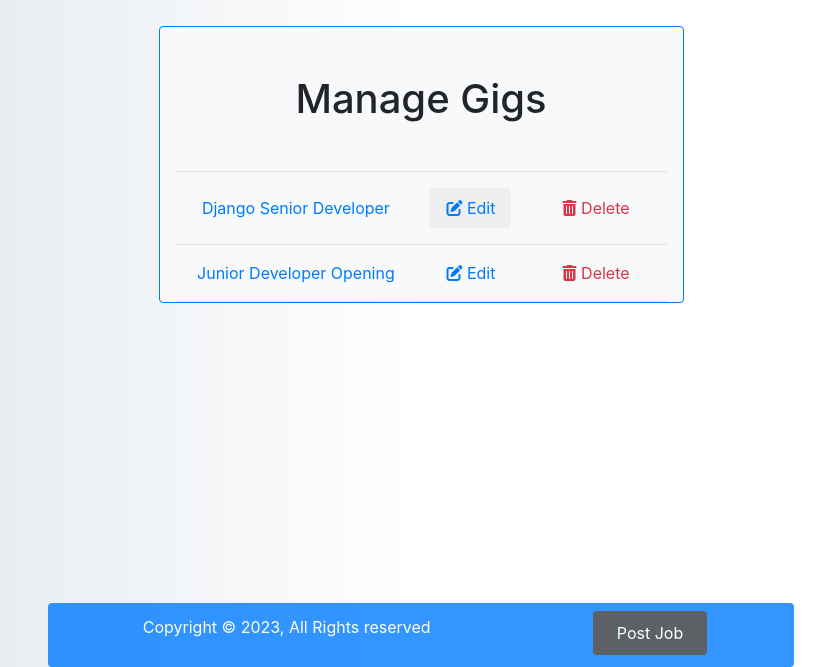
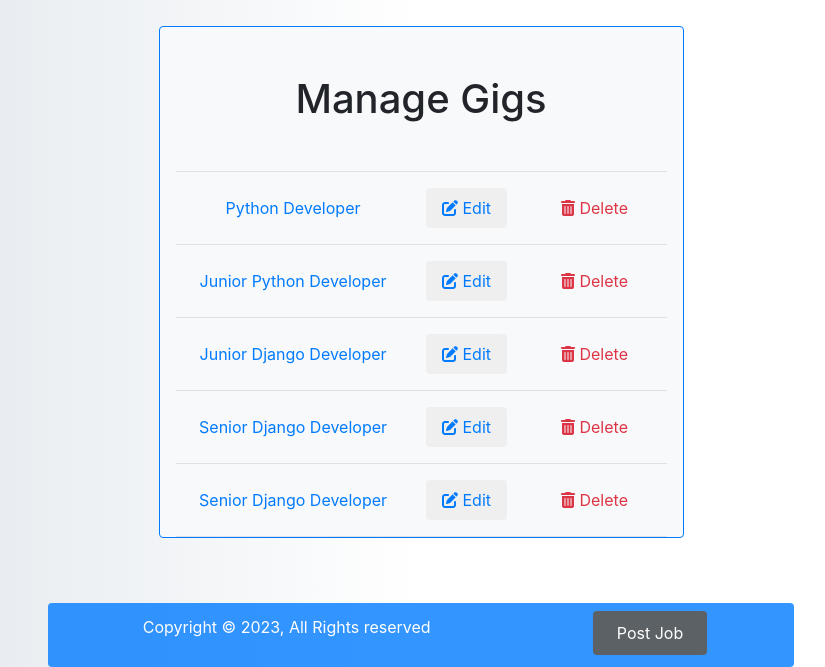
Before and after one commit to DJIEUGA/Devgigs, a Django app: page /manage in a window 1280 px wide. Shown: the part 133-800 px from the top of the page, without its empty margins (219-1044 px from the left). Run offline with Django 4.2, Linux system fonts and the light colour scheme; a user stored in the database is signed in; data comes from the database, SQL or seed files in the repository; both versions use the stored data as it was after the commit; some libraries are stand-ins or nearby versions.

Commit message:
view single listing, edit single listing from the client

```diff
--- a/devgigs/static/devgigs/js/editListing.js
+++ b/devgigs/static/devgigs/js/editListing.js
@@ -5,51 +5,63 @@ document.addEventListener('DOMContentLoaded', () => {
 
 
 function edit_modal() {
+    const list = document.querySelectorAll('.edit-btn')
+    list.forEach(element => {
 
-    document.querySelector('#edit-btn').onclick = () => {
+    });
 
-        // form attribute
-        document.querySelector('#form-modal')
+    document.querySelectorAll('.edit-btn').forEach(listing => {
+        listing.onclick = () => {
+
+            // Populate each form fields with current information of the listing
+            document.querySelectorAll('.listing-id').forEach((item, number) => {
+                if (number + 1 === Number(item.innerHTML)) {
+                    fetch(`/listing/${item.innerHTML}`)
+                        .then(response => response.json())
+                        .then(data => {
+                            console.log(data)
+                            document.querySelector('#input-company').value = data.listing.company
+                            document.querySelector('#input-title').value = data.listing.title
+                            document.querySelector('#input-tags').value = data.listing.tags
+                            document.querySelector('#input-description').value = data.listing.description
+                            document.querySelector('#input-website').value = data.listing.website
+                            document.querySelector('#input-logo').file = data.listing.logo
+                            document.querySelector('#input-email').value = data.listing.email
+                            document.querySelector('#input-location').value = data.listing.location
+
+                            // Update the form's method, action and enctype attributes
+                            document.querySelector('#form-modal').setAttribute('method', 'post')
+                            document.querySelector('#form-modal').setAttribute('action', `/edit/${item.innerHTML}`)
+                            document.querySelector('#form-modal').setAttribute('enctype', 'multipart/form-data')
+
+                            console.log(document.querySelector('#form-modal').getAttribute('action'))
+                        })
+                }
+
+            })
+
+            // Set the text of the form heading, subheading and submit btn of the edit form
             document.querySelector('#modal-heading').innerHTML = 'Edit Gig'
             document.querySelector('#modal-subheading').innerHTML = 'Edit: Job Title'
             document.querySelector('#form-save-btn').innerHTML = 'Save'
 
+            // Set the attribute of the edit form
+            listing.setAttribute('disabled', 'true')
             document.querySelector('#create-btn').setAttribute('disabled', 'true')
-        document.querySelector('#edit-btn').setAttribute('disabled', 'true')
             document.querySelector('.create-modal').style.display = 'block'
             document.querySelector('.modal-backdrop').style.display = 'block'
-        // get_listing(4)
         }
+    });
 
     // close modal
     document.querySelector('.close').onclick = (e) => {
         document.querySelector('#create-btn').removeAttribute('disabled')
-        document.querySelector('#edit-btn').removeAttribute('disabled')
+        document.querySelectorAll('.edit-btn').forEach(listing => {
+            listing.removeAttribute('disabled')
+        })
 
         document.querySelector('.create-modal').style.display = 'none'
         document.querySelector('.modal-backdrop').style.display = 'none'
     }
 
-    const modal = document.querySelector('#modal-container')
-    window.onclick = function (ev = new Event().target) {
-        if (ev == modal) {
-                document.querySelector('#create-btn').removeAttribute('disabled')
-                document.querySelector('#edit-btn').removeAttribute('disabled')
-
-                document.querySelector('.create-modal').style.display = 'none'
-                document.querySelector('.modal-backdrop').style.display = 'none'
 }
-        else {
-            console.log("Clicking outside of modal will not close it!")
-        }
-    }
-
-}
-
-function get_listing(listingId) {
-    fetch(`/listing/${listingId}`)
-        .then(response => response.json())
-        .then(data => {
-            console.log({ "data": data })
-        })
-}
--- a/devgigs/templates/devgigs/layout.html
+++ b/devgigs/templates/devgigs/layout.html
@@ -36,53 +36,53 @@
                     {% csrf_token %}
                         <div class="mb-3">
                             <label for="company" class="inline-block mb-2">Company Name</label>
-                            <input type="text" class="border rounded p-2 col-sm-6 col-md-12 mx-1" name="company" />
+                            <input id='input-company' type="text" class="border rounded p-2 col-sm-6 col-md-12 mx-1 text-secondary" name="company" />
                         </div>
 
                         <div class="mb-3">
                             <label for="title" class="inline-sm-block mb-2">Job Title</label>
-                            <input type="text" class="border rounded p-2 col-md-6 col-md-12 mx-1" name="title"
-                                placeholder="Example: Senior Laravel Developer" />
+                            <input id='input-title' type="text" class="border rounded p-2 col-md-6 col-md-12 mx-1 text-secondary" name="title"
+                                placeholder="Example: Senior Python Developer" />
                         </div>
 
                         <div class="mb-3">
                             <label for="location" class="inline-block mb-2">Job Location</label>
-                            <input type="text" class="border rounded p-2 col-sm-6 col-md-12 mx-1" name="location"
+                            <input id='input-location' type="text" class="border rounded p-2 col-sm-6 col-md-12 mx-1 text-secondary" name="location"
                                 placeholder="Example: Remote, Boston MA, etc" />
                         </div>
 
                         <div class="mb-3">
                             <label for="email" class="inline-block mb-2">Contact Email</label>
-                            <input type="text" class="border rounded p-2 col-sm-6 col-md-12 mx-1" name="email" />
+                            <input id='input-email' type="text" class="border rounded p-2 col-sm-6 col-md-12 mx-1 text-secondary" name="email" />
                         </div>
 
                         <div class="mb-3">
                             <label for="website" class="inline-block mb-2">
                                 Website/Application URL
                             </label>
-                            <input type="text" class="border rounded p-2 col-sm-6 col-md-12 mx-1" name="website" />
+                            <input id='input-website' type="text" class="border rounded p-2 col-sm-6 col-md-12 mx-1 text-secondary" name="website" />
                         </div>
 
                         <div class="mb-3">
                             <label for="tags" class="inline-block mb-2">
                                 Tags (Comma Separated)
                             </label>
-                            <input type="text" class="border rounded p-2 col-sm-6 col-md-12 mx-1" name="tags"
-                                placeholder="Example: Laravel, Backend, Postgres, etc" />
+                            <input id='input-tags' type="text" class="border rounded p-2 col-sm-6 col-md-12 mx-1 text-secondary" name="tags"
+                                placeholder="Example: Django, Backend, Postgres, etc" />
                         </div>
 
                         <div class="mb-3">
                             <label for="logo" class="inline-block mb-2">
                                 Company Logo
                             </label>
-                            <input type="file" class="border rounded p-2 col-sm-6 mx-1" name="logo" />
+                            <input id='input-logo' type="file" class="border rounded p-2 col-sm-6 mx-1 text-secondary" name="logo" />
                         </div>
 
                         <div class="mb-3">
                             <label for="description" class="d-block mb-2">
                                 Job Description
                             </label>
-                            <textarea class="border rounded p-2 col-sm-6 col-md-12 mx-1" name="description" rows="10"
+                            <textarea id='input-description' class="border rounded p-2 col-sm-6 col-md-12 mx-1 text-secondary" name="description" rows="10"
                                 placeholder="Include tasks, requirements, salary, etc"></textarea>
                         </div>
 
--- a/devgigs/templates/devgigs/manage.html
+++ b/devgigs/templates/devgigs/manage.html
@@ -17,8 +17,8 @@ DevGis | Manage Listings
             <input style="margin-left: 30px;" id="search" type="text" name="search"
                 class="py-1 col-md-8  outline-0 border border-0 px-2 rounded z-0" placeholder="Search Gigs..." />
             <div style="right: -1px; top: -1px;" class="position-absolute  search-btn">
-            <button style="border-top-left-radius: 50%!important; border-bottom-left-radius: 0!important;" type="submit"
-                class="py-2 border border-white  text-white rounded-pill bg-primary ">
+                <button style="border-top-left-radius: 50%!important; border-bottom-left-radius: 0!important;"
+                    type="submit" class="py-2 border border-white  text-white rounded-pill bg-primary ">
                     Search
                 </button>
             </div>
@@ -33,16 +33,17 @@ DevGis | Manage Listings
                 </h1>
             </header>
             <table class="col-md-12 table-auto rounded-sm">
-            <tbody>
+                <tbody class="text-start">
+                    {% for listing in listings %}
                     <tr class="border-top border-bottom">
+                        <span class="listing-id" hidden>{{listing.id}}</span>
                         <td class="px-2 py-2">
-                        <a href="show.html">
-                            Django Senior Developer
+                            <a href="{% url 'show' listing.id %}" class="text-capitalize text-start">
+                                {{listing.title}}
                             </a>
                         </td>
                         <td class="px-2 py-3 border-top border-bottom">
-                        <button id="edit-btn"
-                            class="text-primary border-0 rounded px-3 py-2"><i
+                            <button class="text-primary border-0 rounded px-3 py-2 edit-btn"><i
                                     class="fa-solid fa-pen-to-square"></i>
                                 Edit</button>
                         </td>
@@ -55,27 +56,7 @@ DevGis | Manage Listings
                             </form>
                         </td>
                     </tr>
-
-                <tr class="border-top border-bottom">
-                    <td class="px-2 py-3 ">
-                        <a href="show.html">
-                            Junior Developer Opening
-                        </a>
-                    </td>
-                    <td class="px-2">
-                        <a href="edit.html" class="text-primary px-1 py-2 rounded"><i
-                                class="fa-solid fa-pen-to-square"></i>
-                            Edit</a>
-                    </td>
-                    <td class="px-2">
-                        <form action="">
-                            <button class="text-danger btn">
-                                <i class="fa-solid fa-trash-can"></i>
-                                Delete
-                            </button>
-                        </form>
-                    </td>
-                </tr>
+                    {% endfor %}
                 </tbody>
             </table>
         </div>
--- a/devgigs/urls.py
+++ b/devgigs/urls.py
@@ -6,7 +6,7 @@ urlpatterns = [
     path("login", views.login_view, name="login"),
     path("logout", views.logout_view, name="logout"),
     path("register", views.register, name="register"),
-    path("show/<int:listing>", views.show_listing, name="show"),
+    path("show/<int:listing_id>", views.show_listing, name="show"),
     path("manage", views.manage_view, name="manage"),
     path("create", views.create_listing, name="create"),
     path("edit/<int:listing_id>", views.edit_listing, name="edit"),
--- a/devgigs/views.py
+++ b/devgigs/views.py
@@ -13,7 +13,6 @@ def index(request):
     listings = Listing.objects.all().order_by("-id")
     for listing in listings:
         listing.tags = listing.tags.split(',')
-        print(listing.tags)
     return render(request, "devgigs/index.html", {
         "listings": listings
     })
@@ -22,6 +21,7 @@ def index(request):
 def show_listing(request, listing_id):
     try:
         listing = Listing.objects.get(pk=listing_id)
+        listing.tags = listing.tags.split(',')
     except Listing.DoesNotExist:
         pass
 
@@ -32,12 +32,14 @@ def show_listing(request, listing_id):
 
 def get_listing(request, listing):
     """Get a single listing from the database"""
-    try:
-        listing = Listing.objects.get(pk=listing)
-    except Listing.DoesNotExist:
-        return JsonResponse({"message": "Listing does not exist!"}, status=404)
+    if request.method == "GET":
+        try:
+            listing = Listing.objects.get(pk=listing)
+            listing.tags = listing.tags.split(',')
+        except Listing.DoesNotExist:
+            return JsonResponse({"message": "Listing does not exist!"}, status=404)
 
-    return JsonResponse({"listing": listing}, safe=False)
+    return JsonResponse({"listing": listing.serialize()}, safe=False)
 
 
 def create_listing(request):
@@ -78,10 +80,7 @@ def edit_listing(request, listing_id):
             listing.description = request.POST.get("description")
 
             listing.save()
-            return render(request, "devgigs/show.html", {
-                "message": "Listing updated successfully!",
-                "listing": listing
-            })
+            return HttpResponseRedirect(reverse('show', args=f'{listing_id}'))
 
         except Listing.DoesNotExist:
             return render(request, "devgigs/manage.html", {
```
Also changed, not shown: devgigs/templates/devgigs/index.html (+6 -6 lines), devgigs/templates/devgigs/show.html (+50 -2 lines), db.sqlite3, devgigs/static/devgigs/styles.css (line endings or trailing spaces), media/images/toy_design.png (added), media/images/toy_design_etkjuIZ.png (added), media/images/toy_design_jkL8FSz.png (added). Lines whose indentation alone changed are shown as unchanged.
